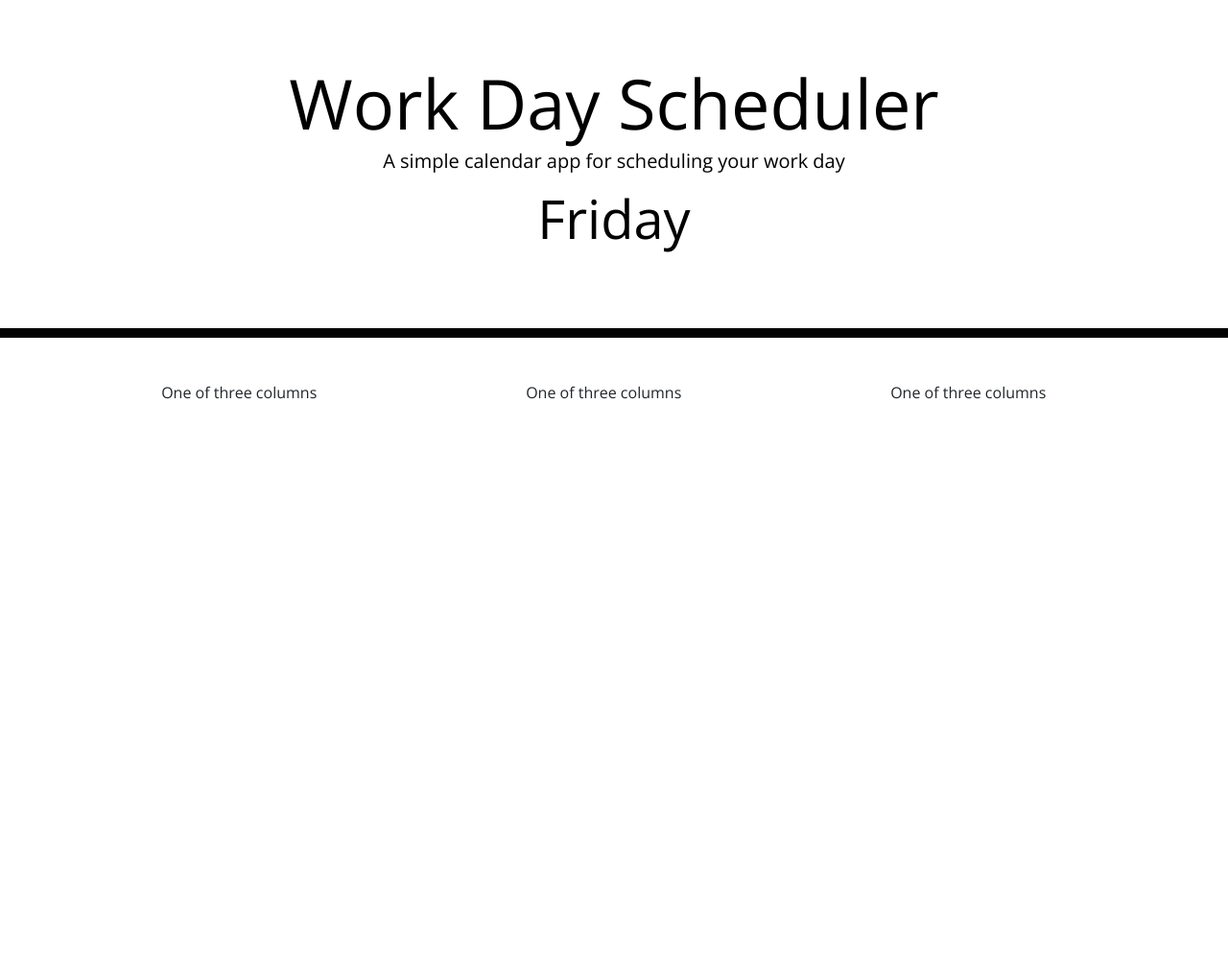
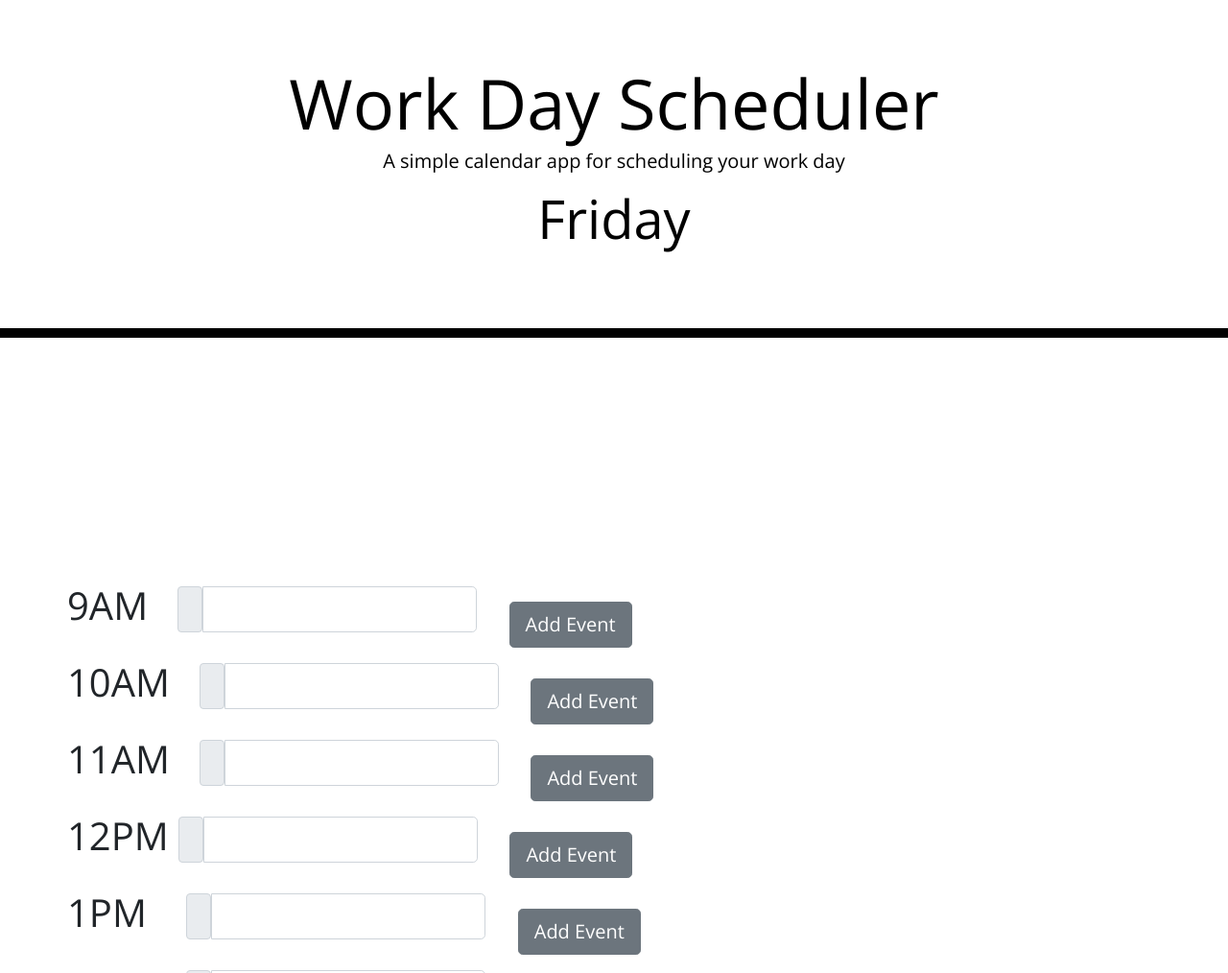
Before and after one commit to Landon0615/Day-Scheduler, a plain HTML site: page index.html in a window 1280 px wide. Shown: the top 1014 px of the page at 96% size. Before the commit the page ends 800 px from the top, so only its background shows below. Drawn offline with nearby package versions, Linux system fonts and the light colour scheme.

Commit message:
Added Time text 9AM - 5PM, added input section, added button. Working on local storage for input and color for rows based on if the time represented in the rown is past present or future

```diff
--- a/index.html
+++ b/index.html
@@ -28,16 +28,15 @@
       </div>
         </header>
                <!-- Timeblocks go here -->
+               <div id = "table">
                <div class="container">
-                <div class="row align-items-start">
-                  <div class="col">
-                    One of three columns
-                  </div>
-                  <div class="col">
-                    One of three columns
-                  </div>
-                  <div class="col">
-                    One of three columns
+                <div class="row align-items left 15px">
+                  <div class="time">
+                                                    </div>
+                  <div class="event">
+                                      </div>
+                  <div class="submit">
+                                      </div>
                   </div>
                 </div>
              <script
--- a/script.js
+++ b/script.js
@@ -15,26 +15,95 @@ function theDay() {
     var n = weekday[d.getDay()];
     document.getElementById("currentDay").innerHTML = n;
   }
+// set row color for pas present and future.
+let row = $('.container');
+var today = new Date();
+var time = today.getHours() + ":" + today.getMinutes() + ":" + today.getSeconds();
+console.log(time);
+if (time <= $('#Oclock')){
+    console.log("ok");
+    // row.style.backgroundColor = "red";
+}
+
+for(let i = 9; i < 12; i++){
+    $("#table").append(`
+        <div id="${i}-Oclock">
+        <div class="container">
+        <div class="row align-items-end">
+         <div class="time">
+${i}AM
+         </div>
+        <div class="event">
+        <div class="input-group input-group-lg">
+  <span class="input-group-text" id="inputGroup-sizing-lg"></span>
+  <input type="text" class="form-control" aria-label="Sizing example input" aria-describedby="inputGroup-sizing-lg">
+</div>
+        </div>
+        <div class="submit">
+        <button type="button" class="btn btn-secondary btn-lg">Add Event</button>
+        </div>
+      </div>
+     </div>
+    `)
+  }
+  for(let i = 12; i < 13; i++){
+    $("#table").append(`
+        <div id="${i}-Oclock">
+        <div class="container">
+        <div class="row align-items-end">
+         <div class="time">
+${i}PM
+         </div>
+        <div class="event">
+        <div class="input-group input-group-lg">
+        <span class="input-group-text" id="inputGroup-sizing-lg"></span>
+        <input type="text" class="form-control" aria-label="Sizing example input" aria-describedby="inputGroup-sizing-lg">
+      </div>
+        </div>
+        <div class="submit">
+        <button type="button" class="btn btn-secondary btn-lg">Add Event</button>
+        </div>
+      </div>
+     </div>
+    `)
+  }
+  // generate 1PM
+  for(let i = 1; i < 6; i++){
+    $("#table").append(`
+        <div id="${i}-Oclock">
+        <div class="container">
+        <div class="row align-items-end">
+         <div class="time">
+${i}PM
+         </div>
+        <div class="event">
+        <div class="input-group input-group-lg">
+        <span class="input-group-text" id="inputGroup-sizing-lg"></span>
+        <input type="text" class="form-control" aria-label="Sizing example input" aria-describedby="inputGroup-sizing-lg">
+      </div>
+        </div>
+        <div class="submit">
+        <button type="button" class="btn btn-secondary btn-lg">Add Event</button>
+                </div>
+      </div>
+     </div>
+    `)
 
 
-  function frame(){
-      let table = $('h3')
-for (let i = 12; i < table.length; i++) {
-    const element = array[i];
+  // save text input to local storage
+
+  let eventAdd = $('.form-control');
+    let text = $('.text');
+    let button = $('button');
+
+      eventAdd.on('input', letter => {
+          console.log(letter.target.value);
+          text.textContent = letter.target.value
+      })
+      const saveToLocalStorage = () => {
+          localStorage.setItem('textinput',text.textContent)
+      }
+
+      button.click(saveToLocalStorage).localStorage
+      //getItem('textinput',text.textContent) // this takes my 2PM to 5PM away
     }
-}
-var table = '';
-var rows = 12;
-for (let r = 0; r < rows.length; r++)
- {
-    table  += '<h3>'
-for (let c = 0; c < array.length; c++)
-{
-    table += '<td>' + c + '</td>';
-
-}
-    table += '</h3>'
-}
-document.write('<table>' + table + '</table>')
-
-//todo need to learn how to append
--- a/style.css
+++ b/style.css
@@ -68,4 +68,13 @@ body {
   .saveBtn i:hover {
     font-size: 20px;
     transition: all 0.3s ease-in-out;
+
   }
+  .time {
+    font-size: 250%;
+
+  }
+  .event {
+    padding-top: 10%;
+
+  }
```
